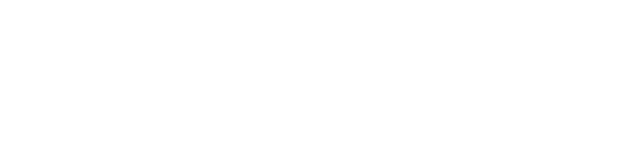
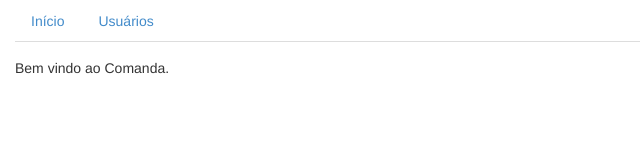
Before and after one commit to lucasPereira/comandaCliente, a plain HTML site: page index.html in a window 1280 px wide. Shown: the whole page, without its empty margins (0-640 px from the left). Drawn offline with Linux system fonts and the light colour scheme.

Commit message:
Refatorações e melhorias na aparência.

```diff
--- /dev/null
+++ b/css/comanda.css
@@ -0,0 +1,5 @@
+@charset "utf-8";
+
+#comanda > div.row:first-child {
+	margin-bottom: 15px;
+}
--- a/index.html
+++ b/index.html
@@ -4,11 +4,45 @@
 		<meta charset="utf-8" />
 		<title>Comanda</title>
 		<link type="text/css" href="css/bootstrap.css" rel="stylesheet" />
+		<link type="text/css" href="css/comanda.css" rel="stylesheet" />
 	</head>
 	<body>
-		<div id="comanda">
-			<div id="usuariosContainer"></div>
+		<div id="comanda" class="container-fluid">
+			<div class="row">
+				<div id="navegacaoPrincipal" class="col-md-12"></div>
+			</div>
+			<div class="row">
+				<div id="navegacaoSecundaria" class="col-md-8"></div>
+			</div>
+			<div class="row">
+				<div id="conteudoPrincipal" class="col-md-8"></div>
+				<div id="conteudoSecundario" class="col-md-4"></div>
+			</div>
 		</div>
+
+		<script type="text/template" id="navegacaoPrincipalTemplate">
+			<ul class="nav nav-tabs">
+				<% _.each(itens, function (item) { %>
+					<li><a href="<%= item.get('uri') %>"><%= item.get('nome') %></a></li>
+				<% }); %>
+			</ul>
+		</script>
+
+		<script type="text/template" id="navegacaSecundariaTemplate">
+			<nav class="navbar navbar-default"  role="navigation">
+				<ul class="nav navbar-nav">
+					<% _.each(itens, function (item) { %>
+						<li><a href="<%= item.get('uri') %>"><%= item.get('nome') %></a></li>
+					<% }); %>
+				</ul>
+			</nav>
+		</script>
+
+		<script type="text/template" id="erroAoCarregarTemplate">
+			<div class="alert alert-danger">
+				<p>Erro ao carregar o conteúdo do servidor.</p>
+			</div>
+		</script>
 
 		<script type="text/template" id="usuariosTemplate">
 			<h1>Usuários</h1>
@@ -23,9 +57,9 @@
 				<tbody>
 				<% _.each(usuarios, function (usuario) { %>
 					<tr>
-						<td><%= usuario.get("login") %></td>
-						<td><%= usuario.get("nome") %></td>
-						<td><%= usuario.get("email") %></td>
+						<td><%= usuario.get('login') %></td>
+						<td><%= usuario.get('nome') %></td>
+						<td><%= usuario.get('email') %></td>
 					</tr>
 				<% }); %>
 				</tbody>
@@ -38,6 +72,8 @@
 		<script type="application/javascript" src="js/bibliotecas/backbone.js"></script>
 
 		<script type="application/javascript" src="js/roteador.js"></script>
+		<script type="application/javascript" src="js/navegacao.js"></script>
+		<script type="application/javascript" src="js/inicio.js"></script>
 		<script type="application/javascript" src="js/usuarios.js"></script>
 		<script type="application/javascript" src="js/comanda.js"></script>
 		<script type="application/javascript">
--- a/js/comanda.js
+++ b/js/comanda.js
@@ -1,9 +1,11 @@
 /*global _*/
 /*global $*/
-/*global console*/
 /*global Backbone*/
 /*global Roteador*/
-/*global UsuariosVisao*/
+/*global VisaoInicio*/
+/*global VisaoNavegacaoPrincipal*/
+/*global VisaoUsuariosCadastrar*/
+/*global VisaoUsuarios*/
 
 (function (contexto) {
 	"use strict";
@@ -12,32 +14,43 @@
 		this.inicializar();
 	};
 
-	ComandaAplicacao.prototype.configuracoes = {
+	ComandaAplicacao.prototype = {
+		configuracoes: {
 			uriRest: "http://localhost:8081"
-	};
+		},
 
-	ComandaAplicacao.prototype.inicializar = function () {
+		inicializar: function () {
 			_.bindAll(this,
 				"rotearInicio",
 				"rotearUsuarios",
+				"rotearUsuariosCadastrar",
 				"obterUriRest"
 			);
 			$.ajaxPrefilter(this.obterUriRest);
 			this.roteador = new Roteador(this);
-		this.usuariosVisao = new UsuariosVisao();
+			this.visaoInicio = new VisaoInicio();
+			this.visaoUsuarios = new VisaoUsuarios();
+			this.visaoUsuariosCadastrar = new VisaoUsuariosCadastrar();
+			this.visaoNavegacaoPrincipal = new VisaoNavegacaoPrincipal();
+			this.visaoNavegacaoPrincipal.render();
 			Backbone.history.start();
-	};
+		},
 
-	ComandaAplicacao.prototype.rotearInicio = function () {
-		console.log("Roteador iniciado.");
-	};
+		rotearInicio: function () {
+			this.visaoInicio.render();
+		},
 
-	ComandaAplicacao.prototype.rotearUsuarios = function () {
-		this.usuariosVisao.render();
-	};
+		rotearUsuarios: function () {
+			this.visaoUsuarios.render();
+		},
 
-	ComandaAplicacao.prototype.obterUriRest = function (opcoes) {
+		rotearUsuariosCadastrar: function () {
+			this.visaoUsuariosCadastrar.render();
+		},
+
+		obterUriRest: function (opcoes) {
 			opcoes.url = (this.configuracoes.uriRest + opcoes.url);
+		}
 	};
 
 	contexto.ComandaAplicacao = ComandaAplicacao;
--- /dev/null
+++ b/js/inicio.js
@@ -0,0 +1,25 @@
+/*global _*/
+/*global Backbone*/
+/*global VisaoNavegacaoSecundaria*/
+
+(function (contexto) {
+	"use strict";
+
+	var VisaoInicio = Backbone.View.extend({
+		el: "#conteudoPrincipal",
+
+		initialize: function () {
+			this.visaoNavegacaoSecundaria = new VisaoNavegacaoSecundaria();
+			_.bindAll(this,
+				"render"
+			);
+		},
+
+		render: function () {
+			this.visaoNavegacaoSecundaria.render();
+			this.$el.html("Bem vindo ao Comanda.");
+		}
+	});
+
+	contexto.VisaoInicio = VisaoInicio;
+}(this));
--- /dev/null
+++ b/js/navegacao.js
@@ -0,0 +1,71 @@
+/*global _*/
+/*global $*/
+/*global Backbone*/
+
+(function (contexto) {
+	"use strict";
+
+	var ItemDeNavegacao = Backbone.Model.extend({});
+
+	var ItensDeNavegacao = Backbone.Collection.extend({
+		model: ItemDeNavegacao
+	});
+
+	var VisaoNavegacaoPrincipal = Backbone.View.extend({
+		el: "#navegacaoPrincipal",
+
+		initialize: function () {
+			this.itensDeNavegacao = new ItensDeNavegacao([
+				new ItemDeNavegacao({ uri: "#inicio", nome: "Início" }),
+				new ItemDeNavegacao({ uri: "#usuarios", nome: "Usuários" })
+			]);
+			_.bindAll(this,
+				"render",
+				"selecionarItem"
+			);
+		},
+
+		render: function () {
+			var template = _.template($("#navegacaoPrincipalTemplate").html(), {
+				itens: this.itensDeNavegacao.models
+			});
+			this.$el.html(template);
+			this.$el.on("click", "ul > li > a", this.selecionarItem);
+		},
+
+		selecionarItem: function (evento) {
+			this.$el.find(".active").removeClass("active");
+			$(evento.target.parentNode).addClass("active");
+		}
+	});
+
+	var VisaoNavegacaoSecundaria = Backbone.View.extend({
+		el: "#navegacaoSecundaria",
+
+		initialize: function () {
+			this.itensDeNavegacao = new ItensDeNavegacao();
+			_.bindAll(this,
+				"render"
+			);
+		},
+
+		adicionarEnlace: function (uri, nome) {
+			var novoItem = new ItemDeNavegacao({ uri: uri, nome: nome });
+			this.itensDeNavegacao.add([novoItem]);
+		},
+
+		render: function () {
+			if (this.itensDeNavegacao.isEmpty()) {
+				this.$el.empty();
+			} else {
+				var template = _.template($("#navegacaSecundariaTemplate").html(), {
+					itens: this.itensDeNavegacao.models
+				});
+				this.$el.html(template);
+			}
+		}
+	});
+
+	contexto.VisaoNavegacaoPrincipal = VisaoNavegacaoPrincipal;
+	contexto.VisaoNavegacaoSecundaria = VisaoNavegacaoSecundaria;
+}(this));
--- a/js/roteador.js
+++ b/js/roteador.js
@@ -6,7 +6,9 @@
 	var Roteador = Backbone.Router.extend({
 		initialize: function (aplicacao) {
 			this.route("", "route:inicio", aplicacao.rotearInicio);
+			this.route("inicio", "route:inicio", aplicacao.rotearInicio);
 			this.route("usuarios", "route:usuarios", aplicacao.rotearUsuarios);
+			this.route("usuarios/cadastrar", "route:usuarios/cadastrar", aplicacao.rotearUsuariosCadastrar);
 		}
 	});
 
--- a/js/usuarios.js
+++ b/js/usuarios.js
@@ -1,48 +1,71 @@
 /*global _*/
 /*global $*/
-/*global console*/
 /*global Backbone*/
+/*global VisaoNavegacaoSecundaria*/
 
 (function (contexto) {
 	"use strict";
 
-	var UsuarioModelo = Backbone.Model.extend({});
+	var Usuario = Backbone.Model.extend({});
 
-	var UsuariosColecao = Backbone.Collection.extend({
-		model: UsuarioModelo,
+	var Usuarios = Backbone.Collection.extend({
+		model: Usuario,
 
 		url: "/usuarios"
 	});
 
-	var UsuariosVisao = Backbone.View.extend({
-		el: "#usuariosContainer",
+	var VisaoUsuarios = Backbone.View.extend({
+		el: "#conteudoPrincipal",
 
 		initialize: function () {
+			this.usuarios = new Usuarios();
+			this.visaoNavegacaoSecundaria = new VisaoNavegacaoSecundaria();
+			this.visaoNavegacaoSecundaria.adicionarEnlace("#usuarios/cadastrar", "Cadastrar");
 			_.bindAll(this,
-				"obterUsuariosComSucesso",
-				"obterUsuariosComFracasso"
+				"render",
+				"mostrarUsuarios",
+				"mostrarErro"
 			);
 		},
 
 		render: function () {
-			var usuariosColecao = new UsuariosColecao();
-			usuariosColecao.fetch({
-				success: this.obterUsuariosComSucesso,
-				error: this.obterUsuariosComFracasso
+			this.visaoNavegacaoSecundaria.render();
+			this.usuarios.fetch({
+				success: this.mostrarUsuarios,
+				error: this.mostrarErro
 			});
 		},
 
-		obterUsuariosComSucesso: function (usuariosColecao) {
+		mostrarUsuarios: function () {
 			var template = _.template($("#usuariosTemplate").html(), {
-				usuarios: usuariosColecao.models
+				usuarios: this.usuarios.models
 			});
 			this.$el.html(template);
 		},
 
-		obterUsuariosComFracasso: function () {
-			console.log("Fracasso");
+		mostrarErro: function () {
+			var template = _.template($("#erroAoCarregarTemplate").html());
+			this.$el.html(template);
 		}
 	});
 
-	contexto.UsuariosVisao = UsuariosVisao;
+	var VisaoUsuariosCadastrar = Backbone.View.extend({
+		el: "#conteudoPrincipal",
+
+		initialize: function () {
+			this.visaoNavegacaoSecundaria = new VisaoNavegacaoSecundaria();
+			this.visaoNavegacaoSecundaria.adicionarEnlace("#usuarios", "Voltar");
+			_.bindAll(this,
+				"render"
+			);
+		},
+
+		render: function () {
+			this.visaoNavegacaoSecundaria.render();
+			this.$el.html("Formulário de cadastro.");
+		}
+	});
+
+	contexto.VisaoUsuarios = VisaoUsuarios;
+	contexto.VisaoUsuariosCadastrar = VisaoUsuariosCadastrar;
 }(this));
```
Also changed, not shown: html/testeDeCodigo.html (+2 -0 lines). Lines whose indentation alone changed are shown as unchanged.
